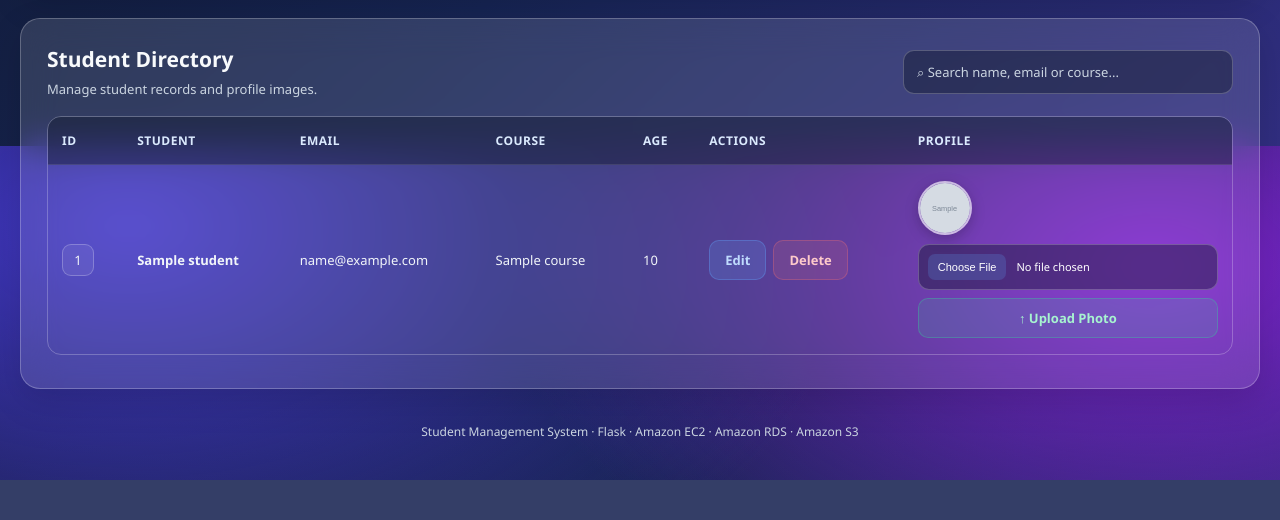
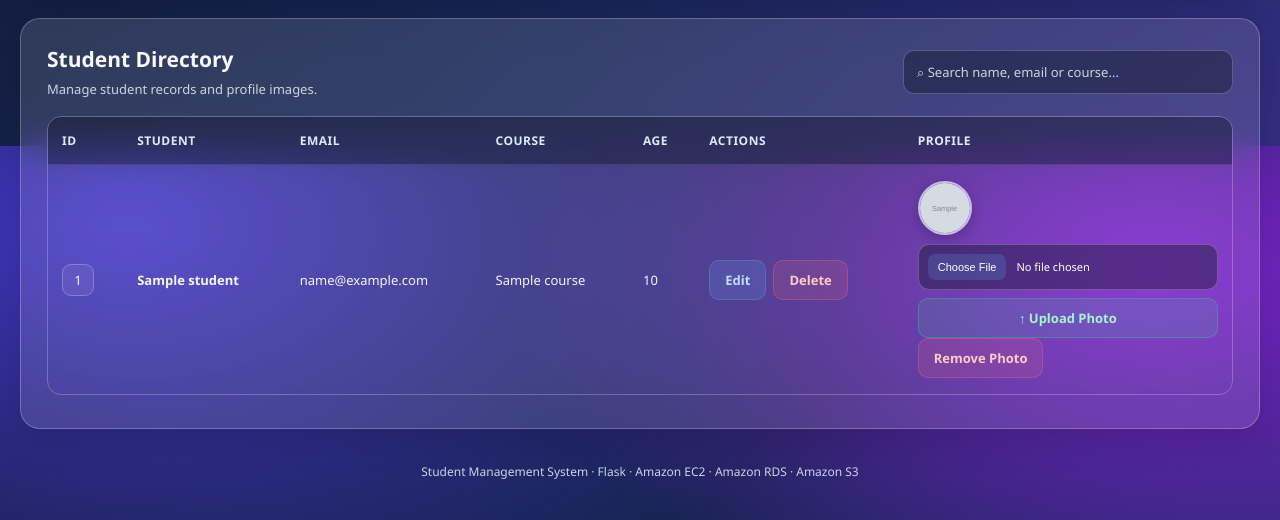
Before and after one commit to HrishikeshVHiremath/aws-student-management-system, a Flask app: template templates/index.html in a window 1280 px wide. Shown: the part 654-1174 px from the top of the page. Before the commit the page ends 1134 px from the top, so only its background shows below. Run offline with Flask 3, Linux system fonts and the light colour scheme; the template is opened without the code that fills it: most values are stand-ins (such as "Sample title", 1, 10 or a date in 2020); grey boxes marked "Sample" are stand-in pictures.

Commit message:
Add student profile photo removal

```diff
--- a/app.py
+++ b/app.py
@@ -191,6 +191,33 @@ def students():
 
     return str(students)
 
+@app.route("/remove-photo/<int:student_id>", methods=["POST"])
+def remove_photo(student_id):
+    connection = get_db_connection()
+    cursor = connection.cursor()
+
+    cursor.execute(
+        "SELECT image_url FROM students WHERE student_id = %s",
+        (student_id,)
+    )
+    student = cursor.fetchone()
+
+    if student and student["image_url"]:
+        s3.delete_object(
+            Bucket=S3_BUCKET,
+            Key=student["image_url"]
+        )
+
+        cursor.execute(
+            "UPDATE students SET image_url = NULL WHERE student_id = %s",
+            (student_id,)
+        )
+        connection.commit()
+
+    cursor.close()
+    connection.close()
+
+    return redirect("/")
 
 if __name__ == "__main__":
     app.run(host="0.0.0.0", port=5000)
--- a/templates/index.html
+++ b/templates/index.html
@@ -563,7 +563,14 @@
                                 <button class="btn btn-upload" type="submit">
                                     ↑ Upload Photo
                                 </button>
-                            </form>
+                            </form>{% if student.image_url %}
+<form action="/remove-photo/{{ student.student_id }}" method="POST"
+      onsubmit="return confirm('Remove this profile photo?');">
+    <button class="btn btn-delete" type="submit">
+        Remove Photo
+    </button>
+</form>
+{% endif %}
                         </td>
                     </tr>
                 {% else %}
```
